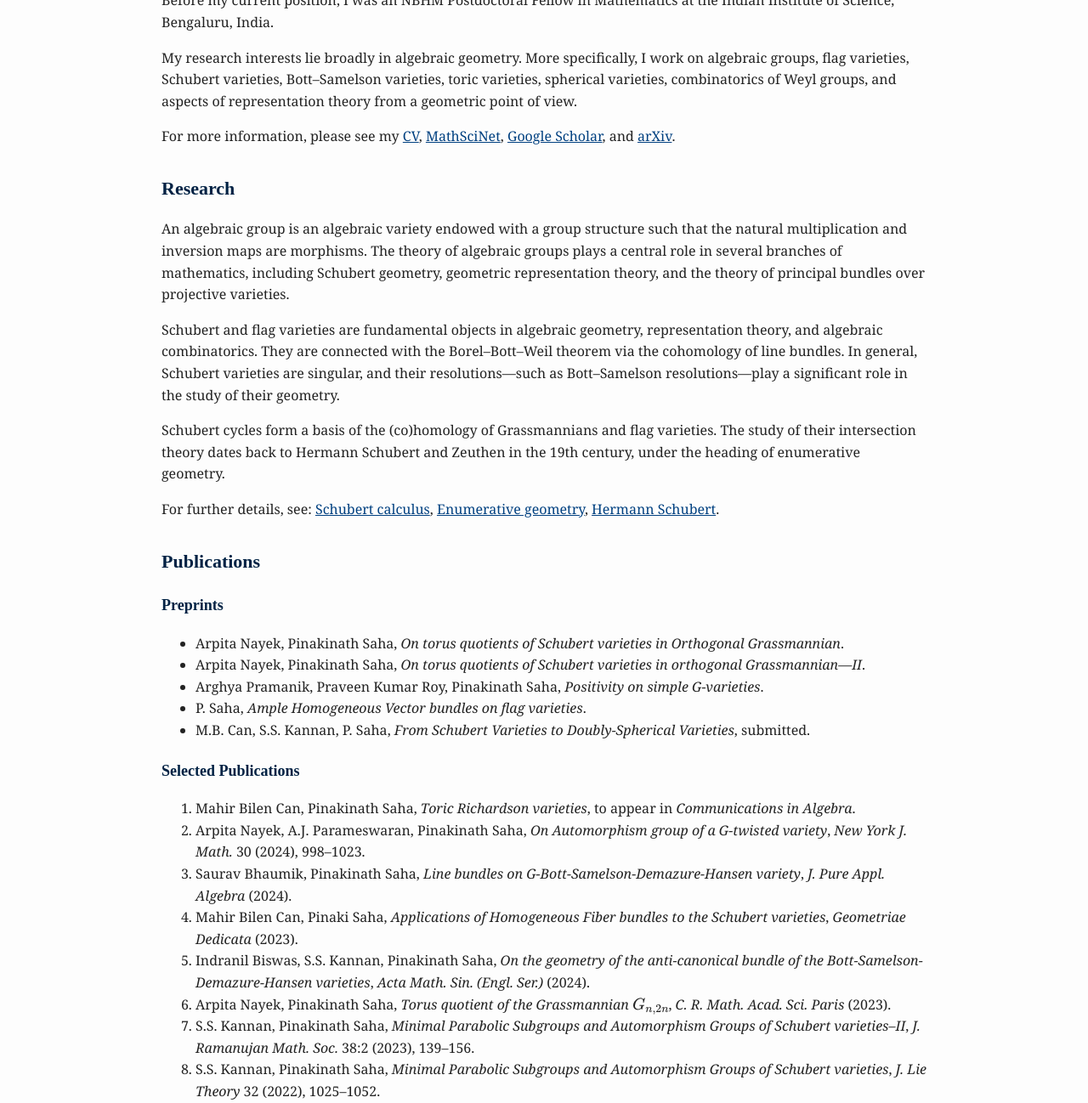
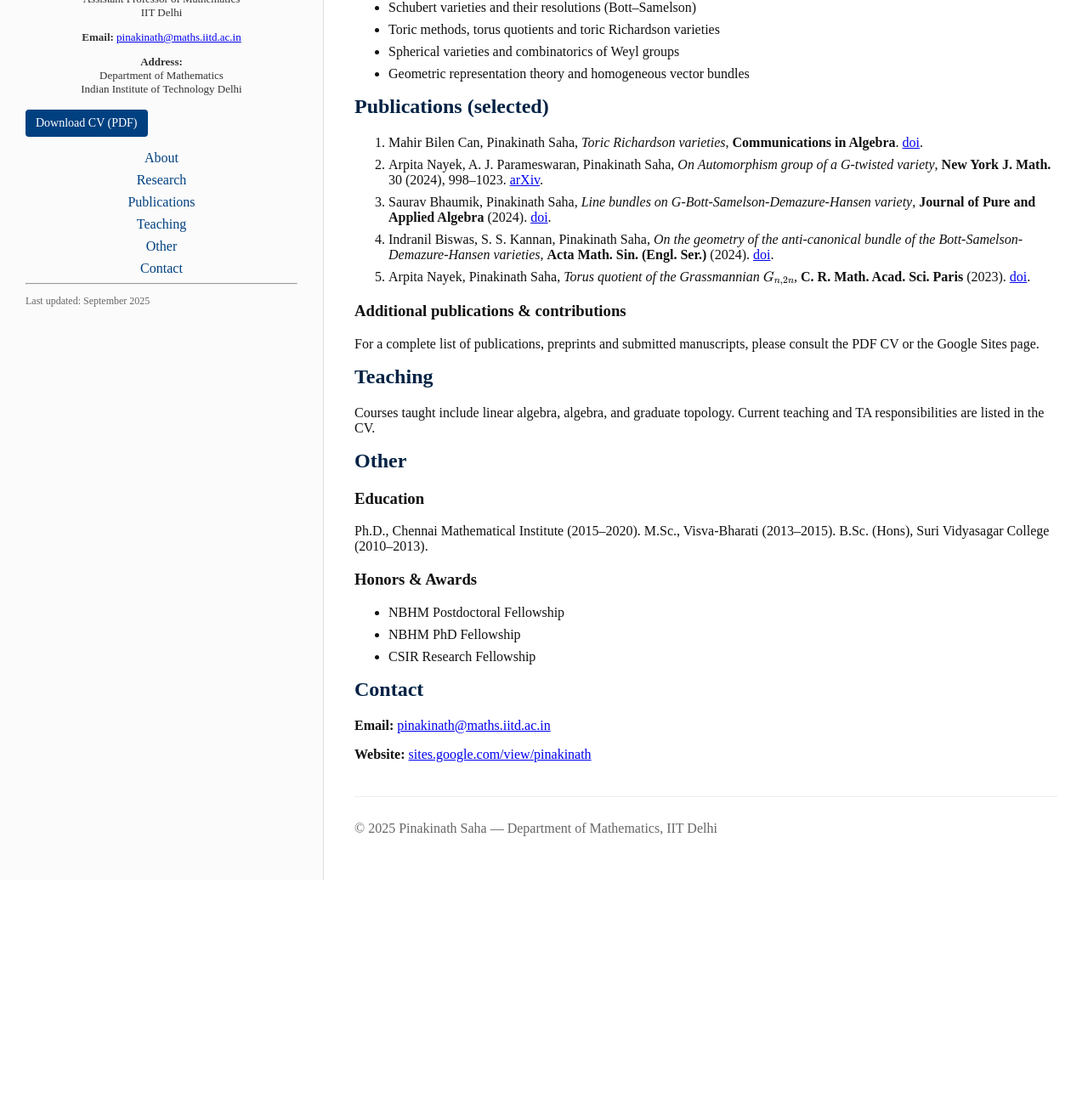
Before and after one commit to pinakinath/pinakinath, a plain HTML site: page index.html in a window 1280 px wide. Shown: the part 242-1540 px from the top of the page at 85% size. After the commit the page ends 1278 px from the top, so only its background shows below. Drawn offline with nearby package versions, Linux system fonts and the light colour scheme.

Commit message:
Add files via upload
Move site files to root

```diff
--- a/index.html
+++ b/index.html
@@ -3,114 +3,97 @@
 <head>
 <meta charset="utf-8">
 <meta name="viewport" content="width=device-width,initial-scale=1">
-  <title>Pinakinath Saha — Homepage</title>
-  <meta name="description" content="Academic homepage for Pinakinath Saha">
-  <style>
-    body{font-family: Georgia, serif; background:#fdfdfd; color:#222; margin:0; line-height:1.6}
-    .container{max-width:900px;margin:0 auto;padding:20px}
-    header{border-bottom:1px solid #ccc;padding-bottom:10px;margin-bottom:20px}
-    nav a{margin-right:15px;text-decoration:none;color:#004080;font-weight:500}
-    h1,h2,h3{font-family: "Times New Roman", Times, serif; color:#002244}
-    h1{font-size:28px;margin:10px 0}
-    h2{font-size:22px;margin-top:30px}
-    h3{font-size:18px;margin-top:20px}
-    .lead{font-style:italic;color:#444}
-    .card{margin-bottom:30px}
-    footer{margin-top:40px;border-top:1px solid #ccc;padding-top:10px;text-align:center;font-size:14px;color:#555}
-    a{color:#004080}
-  </style>
+<title>Pinakinath Saha — Assistant Professor of Mathematics, IIT Delhi</title>
+<meta name="description" content="Pinakinath Saha — Algebraic Geometry, Schubert varieties, Bott--Samelson varieties.">
+<link rel="stylesheet" href="styles.css">
 <script>
-    window.MathJax = { tex: {inlineMath: [['$', '$'], ['\\(', '\\)']]}};
+  window.MathJax = { tex: {inlineMath: [['$', '$'], ['\\(', '\\)']]}, options: {skipHtmlTags: ['script','noscript','style','textarea','pre'] } };
 </script>
 <script id="MathJax-script" async src="https://cdn.jsdelivr.net/npm/mathjax@3/es5/tex-mml-chtml.js"></script>
 </head>
 <body>
-  <div class="container">
-    <header>
+<div class="page">
+  <aside class="sidebar">
+    <div class="photo-wrap">
+      <img src="images/pinakinath.jpg" alt="Pinakinath Saha" class="photo-img">
+    </div>
     <h1>Pinakinath Saha</h1>
-      <div class="lead">NBHM Post-doctoral Fellow, Department of Mathematics, Indian Institute of Science, Bengaluru</div>
-      <nav>
-        <a href="#about">Home</a>
+    <p class="title">Assistant Professor of Mathematics<br>IIT Delhi</p>
+    <p class="contact"><strong>Email:</strong> <a href="mailto:pinakinath@maths.iitd.ac.in">pinakinath@maths.iitd.ac.in</a></p>
+    <p class="contact"><strong>Address:</strong><br>Department of Mathematics<br>Indian Institute of Technology Delhi</p>
+    <p><a class="btn" href="Updated_CV.pdf" download>Download CV (PDF)</a></p>
+    <nav class="menu">
+      <a href="#about">About</a>
       <a href="#research">Research</a>
       <a href="#publications">Publications</a>
       <a href="#teaching">Teaching</a>
+      <a href="#other">Other</a>
       <a href="#contact">Contact</a>
     </nav>
-    </header>
+    <hr>
+    <p class="small">Last updated: September 2025</p>
+  </aside>
 
-    <section id="about" class="card">
-      <h2>Welcome (স্বাগতম)</h2>
-      <p>Before my current position, I was an NBHM Postdoctoral Fellow in Mathematics at the Indian Institute of Science, Bengaluru, India.</p>
-      <p>My research interests lie broadly in algebraic geometry. More specifically, I work on algebraic groups, flag varieties, Schubert varieties, Bott–Samelson varieties, toric varieties, spherical varieties, combinatorics of Weyl groups, and aspects of representation theory from a geometric point of view.</p>
-      <p>For more information, please see my <a href="resume.pdf">CV</a>, <a href="https://mathscinet.ams.org" target="_blank">MathSciNet</a>, <a href="https://scholar.google.com" target="_blank">Google Scholar</a>, and <a href="https://arxiv.org" target="_blank">arXiv</a>.</p>
+  <main class="content">
+    <section id="about">
+      <h2>About</h2>
+      <p><em>Before my current position, I was an NBHM Postdoctoral Fellow in Mathematics at the Indian Institute of Science, Bengaluru.</em></p>
+      <p>My research lies in algebraic geometry with emphasis on algebraic groups, flag varieties, Schubert varieties, Bott–Samelson varieties, toric and spherical varieties, combinatorics of Weyl groups, and geometric aspects of representation theory.</p>
     </section>
 
-    <section id="research" class="card">
-      <h2>Research</h2>
-      <p>An algebraic group is an algebraic variety endowed with a group structure such that the natural multiplication and inversion maps are morphisms. The theory of algebraic groups plays a central role in several branches of mathematics, including Schubert geometry, geometric representation theory, and the theory of principal bundles over projective varieties.</p>
-      <p>Schubert and flag varieties are fundamental objects in algebraic geometry, representation theory, and algebraic combinatorics. They are connected with the Borel–Bott–Weil theorem via the cohomology of line bundles. In general, Schubert varieties are singular, and their resolutions—such as Bott–Samelson resolutions—play a significant role in the study of their geometry.</p>
-      <p>Schubert cycles form a basis of the (co)homology of Grassmannians and flag varieties. The study of their intersection theory dates back to Hermann Schubert and Zeuthen in the 19th century, under the heading of enumerative geometry.</p>
-      <p>For further details, see:
-        <a href="https://en.wikipedia.org/wiki/Schubert_calculus" target="_blank">Schubert calculus</a>,
-        <a href="https://en.wikipedia.org/wiki/Enumerative_geometry" target="_blank">Enumerative geometry</a>,
-        <a href="https://en.wikipedia.org/wiki/Hermann_Schubert" target="_blank">Hermann Schubert</a>.
-      </p>
-    </section>
-
-    <section id="publications" class="card">
-      <h2>Publications</h2>
-
-      <h3>Preprints</h3>
+    <section id="research">
+      <h2>Research Interests</h2>
       <ul>
-        <li>Arpita Nayek, Pinakinath Saha, <em>On torus quotients of Schubert varieties in Orthogonal Grassmannian</em>.</li>
-        <li>Arpita Nayek, Pinakinath Saha, <em>On torus quotients of Schubert varieties in orthogonal Grassmannian—II</em>.</li>
-        <li>Arghya Pramanik, Praveen Kumar Roy, Pinakinath Saha, <em>Positivity on simple G-varieties</em>.</li>
-        <li>P. Saha, <em>Ample Homogeneous Vector bundles on flag varieties</em>.</li>
-        <li>M.B. Can, S.S. Kannan, P. Saha, <em>From Schubert Varieties to Doubly-Spherical Varieties</em>, submitted.</li>
-      </ul>
-
-      <h3>Selected Publications</h3>
-      <ol>
-        <li>Mahir Bilen Can, Pinakinath Saha, <em>Toric Richardson varieties</em>, to appear in <em>Communications in Algebra</em>.</li>
-        <li>Arpita Nayek, A.J. Parameswaran, Pinakinath Saha, <em>On Automorphism group of a G-twisted variety</em>, <em>New York J. Math.</em> 30 (2024), 998–1023.</li>
-        <li>Saurav Bhaumik, Pinakinath Saha, <em>Line bundles on G-Bott-Samelson-Demazure-Hansen variety</em>, <em>J. Pure Appl. Algebra</em> (2024).</li>
-        <li>Mahir Bilen Can, Pinaki Saha, <em>Applications of Homogeneous Fiber bundles to the Schubert varieties</em>, <em>Geometriae Dedicata</em> (2023).</li>
-        <li>Indranil Biswas, S.S. Kannan, Pinakinath Saha, <em>On the geometry of the anti-canonical bundle of the Bott-Samelson-Demazure-Hansen varieties</em>, <em>Acta Math. Sin. (Engl. Ser.)</em> (2024).</li>
-        <li>Arpita Nayek, Pinakinath Saha, <em>Torus quotient of the Grassmannian $G_{n,2n}$</em>, <em>C. R. Math. Acad. Sci. Paris</em> (2023).</li>
-        <li>S.S. Kannan, Pinakinath Saha, <em>Minimal Parabolic Subgroups and Automorphism Groups of Schubert varieties–II</em>, <em>J. Ramanujan Math. Soc.</em> 38:2 (2023), 139–156.</li>
-        <li>S.S. Kannan, Pinakinath Saha, <em>Minimal Parabolic Subgroups and Automorphism Groups of Schubert varieties</em>, <em>J. Lie Theory</em> 32 (2022), 1025–1052.</li>
-        <li>S.S. Kannan, Arpita Nayek, Pinakinath Saha, <em>Torus quotient of the Schubert varieties in the Grassmannians $G_{2,n}$</em>, <em>Indian J. Pure Appl. Math.</em> (2021).</li>
-        <li>S.S. Kannan, Pinakinath Saha, <em>Rigidity of Bott-Samelson-Demazure-Hansen variety for $F_4$ and $G_2$</em>, <em>Proc. Math. Sci.</em> 130:19 (2020).</li>
-        <li>S.S. Kannan, Pinakinath Saha, <em>Rigidity of Bott-Samelson-Demazure-Hansen variety for $PSO(2n+1, \\mathbb{C})$</em>, <em>J. Lie Theory</em> 29 (2019), 107–142.</li>
-        <li>S.S. Kannan, Pinakinath Saha, <em>Parabolic subgroups and automorphism groups of Schubert varieties</em>, <em>C. R. Math. Acad. Sci. Paris</em> 356 (2018), 542–549.</li>
-      </ol>
-
-      <h3>Thesis</h3>
-      <p><em>Automorphism groups of Schubert varieties and rigidity of Bott-Samelson-Demazure-Hansen varieties</em>.</p>
-
-      <h3>Notes and Miscellaneous</h3>
-      <ul>
-        <li><a href="#">Vector Groups</a></li>
-        <li><a href="#">Toric Bott-Samelson varieties</a></li>
-        <li><a href="#">Talk slides (IIT Bombay)</a></li>
-        <li><a href="#">Ramanujan</a></li>
+        <li>Algebraic groups and flag varieties</li>
+        <li>Schubert varieties and their resolutions (Bott–Samelson)</li>
+        <li>Toric methods, torus quotients and toric Richardson varieties</li>
+        <li>Spherical varieties and combinatorics of Weyl groups</li>
+        <li>Geometric representation theory and homogeneous vector bundles</li>
       </ul>
     </section>
 
-    <section id="teaching" class="card">
-      <h2>Teaching</h2>
-      <p>Details of courses taught or being taught will be updated here.</p>
+    <section id="publications">
+      <h2>Publications (selected)</h2>
+      <ol>
+        <li>Mahir Bilen Can, Pinakinath Saha, <em>Toric Richardson varieties</em>, <strong>Communications in Algebra</strong>. <a href="https://doi.org/10.1080/00927872.2024.2422028" target="_blank">doi</a>.</li>
+        <li>Arpita Nayek, A. J. Parameswaran, Pinakinath Saha, <em>On Automorphism group of a G-twisted variety</em>, <strong>New York J. Math.</strong> 30 (2024), 998–1023. <a href="https://arxiv.org/abs/2302.09960" target="_blank">arXiv</a>.</li>
+        <li>Saurav Bhaumik, Pinakinath Saha, <em>Line bundles on G-Bott-Samelson-Demazure-Hansen variety</em>, <strong>Journal of Pure and Applied Algebra</strong> (2024). <a href="https://doi.org/10.1016/j.jpaa.2024.107640" target="_blank">doi</a>.</li>
+        <li>Indranil Biswas, S. S. Kannan, Pinakinath Saha, <em>On the geometry of the anti-canonical bundle of the Bott-Samelson-Demazure-Hansen varieties</em>, <strong>Acta Math. Sin. (Engl. Ser.)</strong> (2024). <a href="https://doi.org/10.1007/s10114-024-2739-4" target="_blank">doi</a>.</li>
+        <li>Arpita Nayek, Pinakinath Saha, <em>Torus quotient of the Grassmannian $G_{n,2n}$</em>, <strong>C. R. Math. Acad. Sci. Paris</strong> (2023). <a href="https://doi.org/10.5802/crmath.501" target="_blank">doi</a>.</li>
+      </ol>
+
+      <h3>Additional publications & contributions</h3>
+      <p>For a complete list of publications, preprints and submitted manuscripts, please consult the PDF CV or the Google Sites page.</p>
     </section>
 
-    <section id="contact" class="card">
+    <section id="teaching">
+      <h2>Teaching</h2>
+      <p>Courses taught include linear algebra, algebra, and graduate topology. Current teaching and TA responsibilities are listed in the CV.</p>
+    </section>
+
+    <section id="other">
+      <h2>Other</h2>
+      <h3>Education</h3>
+      <p>Ph.D., Chennai Mathematical Institute (2015–2020). M.Sc., Visva-Bharati (2013–2015). B.Sc. (Hons), Suri Vidyasagar College (2010–2013).</p>
+
+      <h3>Honors & Awards</h3>
+      <ul>
+        <li>NBHM Postdoctoral Fellowship</li>
+        <li>NBHM PhD Fellowship</li>
+        <li>CSIR Research Fellowship</li>
+      </ul>
+    </section>
+
+    <section id="contact" style="margin-bottom:40px">
       <h2>Contact</h2>
-      <p><strong>Email:</strong> <a href="mailto:pinakinaths@iisc.ac.in">pinakinaths@iisc.ac.in</a></p>
-      <p><strong>Office:</strong> Department of Mathematics, Indian Institute of Science, Bengaluru</p>
+      <p><strong>Email:</strong> <a href="mailto:pinakinath@maths.iitd.ac.in">pinakinath@maths.iitd.ac.in</a></p>
+      <p><strong>Website:</strong> <a href="http://sites.google.com/view/pinakinath" target="_blank">sites.google.com/view/pinakinath</a></p>
     </section>
 
     <footer>
-      <p>© 2025 Pinakinath Saha. All rights reserved.</p>
+      <p>© 2025 Pinakinath Saha — Department of Mathematics, IIT Delhi</p>
     </footer>
+  </main>
 </div>
 </body>
 </html>
--- /dev/null
+++ b/styles.css
@@ -0,0 +1,16 @@
+
+body{font-family: 'Times New Roman', Times, serif; background:#fff; color:#111; margin:0;}
+.page{display:flex; min-height:100vh;}
+.sidebar{width:320px; padding:30px; border-right:1px solid #e0e0e0; background:#fbfbfb;}
+.photo-wrap{width:100%;display:flex;justify-content:center;margin-bottom:12px;}
+.photo-img{width:160px;height:160px;object-fit:cover;border-radius:8px;border:1px solid #ddd;}
+.sidebar h1{margin:0;font-size:20px;color:#002244;text-align:center;}
+.sidebar .title{font-size:13px;color:#333;margin-top:6px;margin-bottom:12px;text-align:center;}
+.sidebar .contact{font-size:13px;color:#333;text-align:center;}
+.menu a{display:block;margin:8px 0;color:#004080;text-decoration:none;text-align:center;}
+.btn{display:inline-block;padding:8px 12px;background:#004080;color:#fff;border-radius:4px;text-decoration:none;font-size:14px;}
+.content{flex:1;padding:36px;max-width:900px;}
+h2{color:#002244;margin-top:0;}
+ol li, ul li{margin:8px 0;}
+small, .small{color:#666;font-size:12px;}
+footer{margin-top:40px;color:#666;border-top:1px solid #eee;padding-top:12px;}
```
Also changed, not shown: pinakinath.jpg (added), 1 other file. Lines whose indentation alone changed are shown as unchanged.
